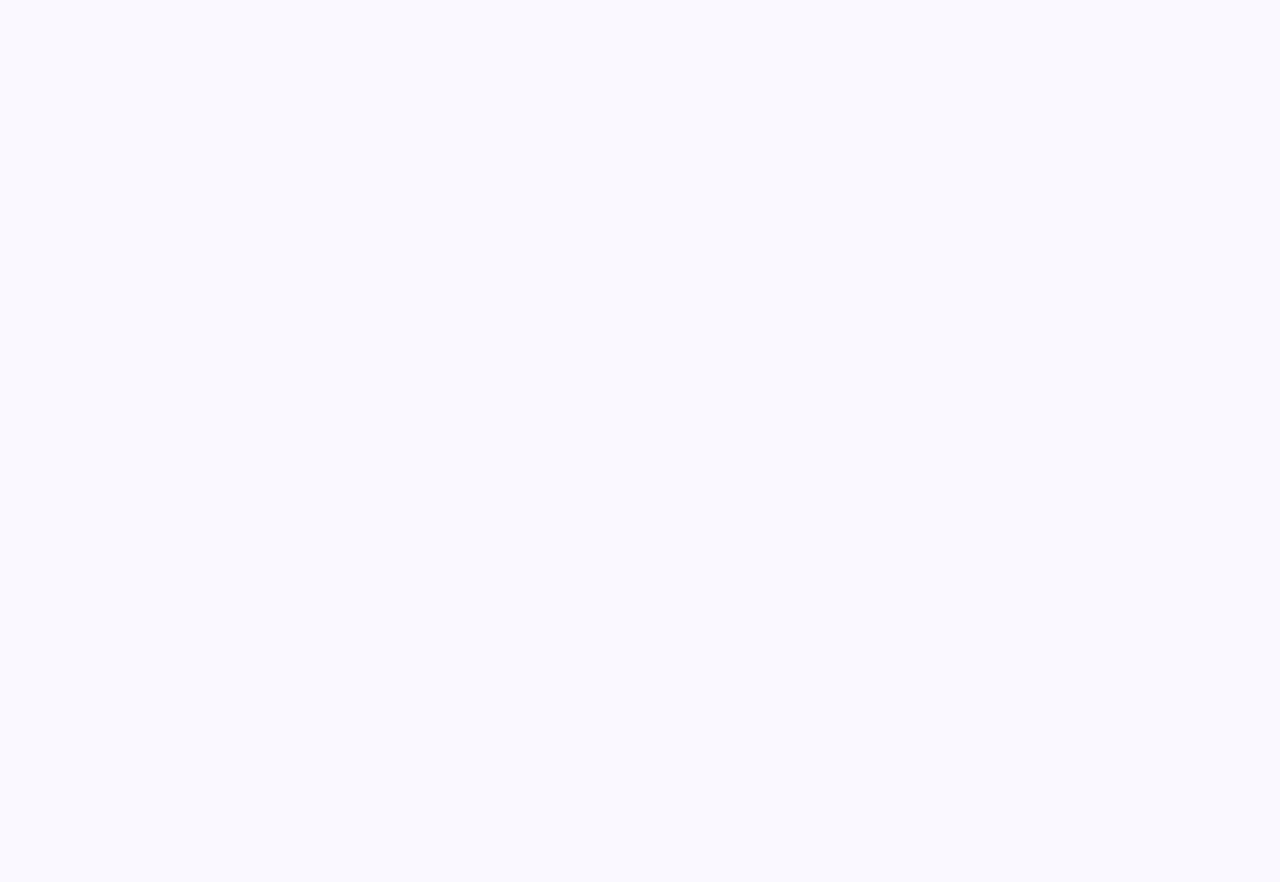
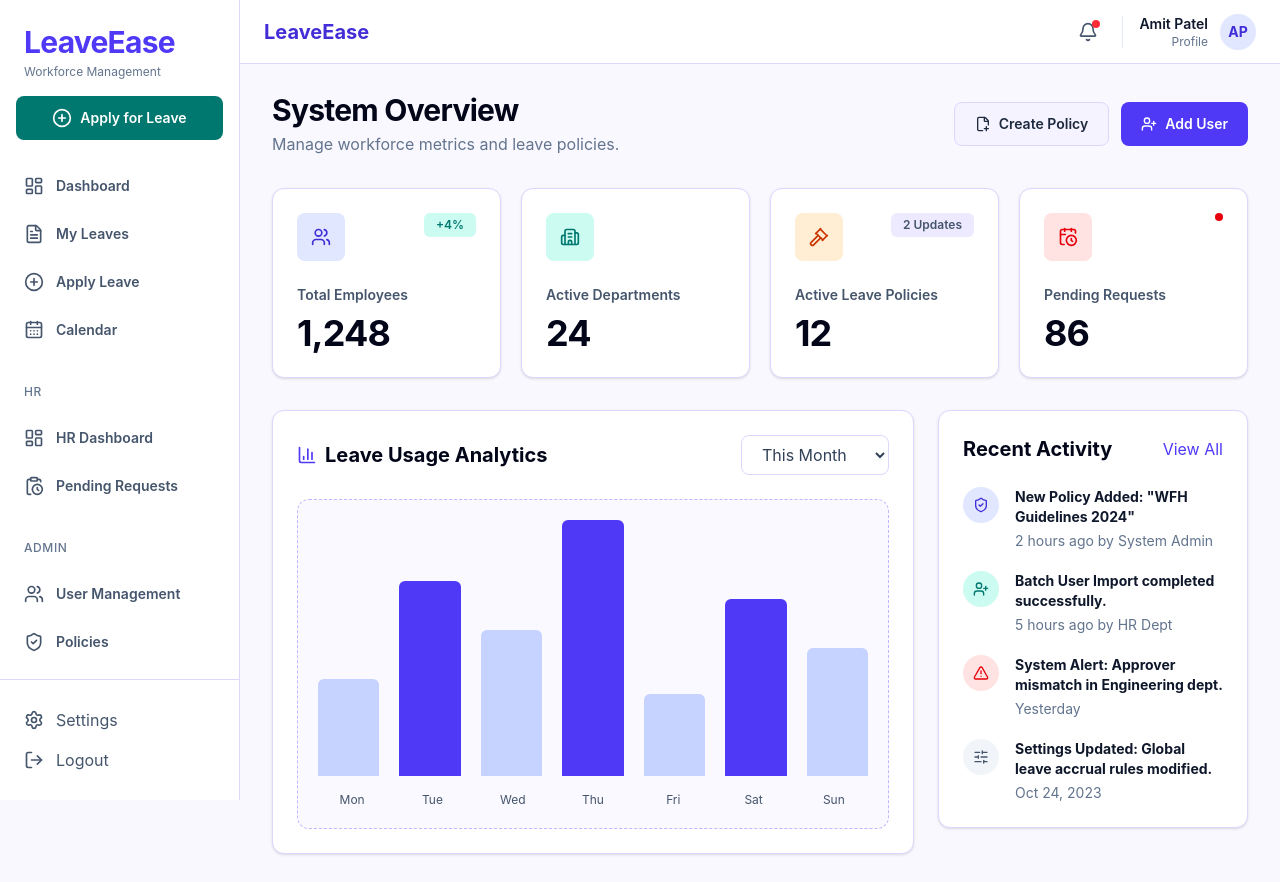
Before and after one commit to amitbhandari6284/leave-ease, a React (Vite) app in the folder client/: page /admin/dashboard in a window 1280 px wide. Before the commit this address had no page. Before the commit the page ends 800 px from the top, so only its background shows below. Built offline with nearby package versions, Linux system fonts and the light colour scheme.

Commit message:
feat: build admin dashboard

```diff
--- a/client/src/app/App.jsx
+++ b/client/src/app/App.jsx
@@ -9,6 +9,7 @@ import MyLeavesPage from "../pages/employee/MyLeavesPage";
 import HrDashboard from "../pages/hr/HrDashboard";
 import PendingRequestsPage from "../pages/hr/PendingRequestsPage";
 import DepartmentCalendarPage from "../pages/hr/DepartmentCalendarPage";
+import AdminDashboard from "../pages/admin/AdminDashboard";
 
 const queryClient = new QueryClient({
   defaultOptions: {
@@ -28,10 +29,14 @@ function App() {
           <Route index element={<Navigate replace to="login" />} />
           <Route path="/login" element={<LoginPage />} />
           <Route element={<AppLayout />}>
+
+            {/* dashboards */}
             <Route path="/dashboard" element={<EmployeeDashboard />} />
+            <Route path="/hr/dashboard" element={<HrDashboard />} />
+            <Route path="/admin/dashboard" element={<AdminDashboard />} />
+
             <Route path="/apply-leave" element={<ApplyLeavePage />} />
             <Route path="/my-leaves" element={<MyLeavesPage />} />
-            <Route path="/hr/dashboard" element={<HrDashboard />} />
             <Route path="/pending-requests" element={<PendingRequestsPage />} />
             <Route path="/pending-requests/:requestId" element={<PendingRequestsPage />} />
             <Route path="/calendar" element={<DepartmentCalendarPage />} />
--- a/client/src/components/layout/Sidebar.jsx
+++ b/client/src/components/layout/Sidebar.jsx
@@ -65,14 +65,18 @@ const adminLinks = [
     to: "/reports",
     icon: BarChart3,
   },
+  {
+    label: "Admin Dashboard",
+    to: "/admin/dashboard",
+    icon: LayoutDashboard,
+  },
 ];
 
 function Sidebar({ isOpen, onClose }) {
   return (
     <aside
-      className={`fixed inset-y-0 left-0 z-40 flex w-60 flex-col border-r border-violet-200 bg-white transition-transform duration-200 lg:translate-x-0 ${
-        isOpen ? "translate-x-0" : "-translate-x-full"
-      }`}
+      className={`fixed inset-y-0 left-0 z-40 flex w-60 flex-col border-r border-violet-200 bg-white transition-transform duration-200 lg:translate-x-0 ${isOpen ? "translate-x-0" : "-translate-x-full"
+        }`}
     >
       <div className="flex h-24 items-start justify-between px-6 pt-6">
         <div>
@@ -142,10 +146,9 @@ function SidebarLink({ link, onClick }) {
       to={link.to}
       onClick={onClick}
       className={({ isActive }) =>
-        `relative flex min-h-11 items-center gap-3 rounded-r-lg px-4 text-sm font-semibold transition ${
-          isActive
-            ? "bg-indigo-50 text-indigo-700 before:absolute before:inset-y-0 before:left-0 before:w-1 before:bg-indigo-600"
-            : "text-slate-600 hover:bg-slate-50 hover:text-slate-900"
+        `relative flex min-h-11 items-center gap-3 rounded-r-lg px-4 text-sm font-semibold transition ${isActive
+          ? "bg-indigo-50 text-indigo-700 before:absolute before:inset-y-0 before:left-0 before:w-1 before:bg-indigo-600"
+          : "text-slate-600 hover:bg-slate-50 hover:text-slate-900"
         }`
       }
     >
--- /dev/null
+++ b/client/src/pages/admin/AdminDashboard.jsx
@@ -0,0 +1,267 @@
+import {
+  AlertTriangle,
+  BarChart3,
+  Building2,
+  CalendarClock,
+  FilePlus2,
+  Gavel,
+  ShieldCheck,
+  SlidersHorizontal,
+  UserPlus,
+  Users,
+} from "lucide-react";
+import { Link } from "react-router";
+
+const overviewStats = [
+  {
+    label: "Total Employees",
+    value: "1,248",
+    note: "+4%",
+    icon: Users,
+    iconClass: "bg-indigo-100 text-indigo-700",
+    noteClass: "bg-teal-100 text-teal-700",
+  },
+  {
+    label: "Active Departments",
+    value: "24",
+    note: "",
+    icon: Building2,
+    iconClass: "bg-teal-100 text-teal-700",
+  },
+  {
+    label: "Active Leave Policies",
+    value: "12",
+    note: "2 Updates",
+    icon: Gavel,
+    iconClass: "bg-orange-100 text-orange-700",
+    noteClass: "bg-violet-100 text-slate-600",
+  },
+  {
+    label: "Pending Requests",
+    value: "86",
+    note: "",
+    icon: CalendarClock,
+    iconClass: "bg-red-100 text-red-600",
+    hasAlert: true,
+  },
+];
+
+const usageData = [
+  { day: "Mon", value: 38 },
+  { day: "Tue", value: 76 },
+  { day: "Wed", value: 57 },
+  { day: "Thu", value: 100 },
+  { day: "Fri", value: 32 },
+  { day: "Sat", value: 69 },
+  { day: "Sun", value: 50 },
+];
+
+const activities = [
+  {
+    id: 1,
+    title: 'New Policy Added: "WFH Guidelines 2024"',
+    meta: "2 hours ago by System Admin",
+    icon: ShieldCheck,
+    iconClass: "bg-indigo-100 text-indigo-700",
+  },
+  {
+    id: 2,
+    title: "Batch User Import completed successfully.",
+    meta: "5 hours ago by HR Dept",
+    icon: UserPlus,
+    iconClass: "bg-teal-100 text-teal-700",
+  },
+  {
+    id: 3,
+    title: "System Alert: Approver mismatch in Engineering dept.",
+    meta: "Yesterday",
+    icon: AlertTriangle,
+    iconClass: "bg-red-100 text-red-600",
+  },
+  {
+    id: 4,
+    title: "Settings Updated: Global leave accrual rules modified.",
+    meta: "Oct 24, 2023",
+    icon: SlidersHorizontal,
+    iconClass: "bg-slate-100 text-slate-600",
+  },
+];
+
+function AdminDashboard() {
+  return (
+    <div className="mx-auto max-w-7xl">
+      <section className="flex flex-col justify-between gap-5 xl:flex-row xl:items-center">
+        <div>
+          <h1 className="text-3xl font-bold tracking-tight text-slate-950">
+            System Overview
+          </h1>
+
+          <p className="mt-1 text-slate-500">
+            Manage workforce metrics and leave policies.
+          </p>
+        </div>
+
+        <div className="flex flex-col gap-3 sm:flex-row">
+          <Link
+            to="/policies"
+            className="inline-flex h-11 items-center justify-center gap-2 rounded-lg border border-violet-200 bg-violet-50 px-5 text-sm font-semibold text-slate-800 transition hover:bg-violet-100"
+          >
+            <FilePlus2 className="size-4" />
+            Create Policy
+          </Link>
+
+          <Link
+            to="/users"
+            className="inline-flex h-11 items-center justify-center gap-2 rounded-lg bg-indigo-600 px-5 text-sm font-semibold text-white transition hover:bg-indigo-700"
+          >
+            <UserPlus className="size-4" />
+            Add User
+          </Link>
+        </div>
+      </section>
+
+      <section className="mt-8 grid gap-5 sm:grid-cols-2 xl:grid-cols-4">
+        {overviewStats.map((stat) => (
+          <OverviewCard key={stat.label} stat={stat} />
+        ))}
+      </section>
+
+      <section className="mt-8 grid items-start gap-6 xl:grid-cols-[minmax(0,1fr)_310px]">
+        <LeaveUsageAnalytics />
+
+        <RecentActivity />
+      </section>
+    </div>
+  );
+}
+
+function OverviewCard({ stat }) {
+  const Icon = stat.icon;
+
+  return (
+    <article className="relative overflow-hidden rounded-xl border border-violet-200 bg-white p-6 shadow-sm">
+      {stat.hasAlert && (
+        <span className="absolute top-6 right-6 size-2 rounded-full bg-red-600" />
+      )}
+
+      <div className="flex items-start justify-between gap-4">
+        <div
+          className={`flex size-12 items-center justify-center rounded-lg ${stat.iconClass}`}
+        >
+          <Icon className="size-5" />
+        </div>
+
+        {stat.note && (
+          <span
+            className={`rounded-md px-3 py-1 text-xs font-semibold ${stat.noteClass}`}
+          >
+            {stat.note}
+          </span>
+        )}
+      </div>
+
+      <p className="mt-6 text-sm font-semibold text-slate-600">
+        {stat.label}
+      </p>
+
+      <p className="mt-2 text-4xl font-bold tracking-tight text-slate-950">
+        {stat.value}
+      </p>
+    </article>
+  );
+}
+
+function LeaveUsageAnalytics() {
+  return (
+    <section className="rounded-xl border border-violet-200 bg-white p-6 shadow-sm">
+      <div className="flex flex-col justify-between gap-4 sm:flex-row sm:items-center">
+        <div className="flex items-center gap-2">
+          <BarChart3 className="size-5 text-indigo-600" />
+
+          <h2 className="text-xl font-bold text-slate-950">
+            Leave Usage Analytics
+          </h2>
+        </div>
+
+        <select className="h-10 w-fit rounded-lg border border-violet-200 bg-white px-4 text-sm text-slate-700 outline-none focus:border-indigo-500 focus:ring-3 focus:ring-indigo-100">
+          <option>This Month</option>
+          <option>Last Month</option>
+          <option>This Quarter</option>
+        </select>
+      </div>
+
+      <div className="mt-6 rounded-xl border border-dashed border-violet-300 bg-violet-50/50 p-5">
+        <div className="flex h-64 items-end gap-3 sm:gap-5">
+          {usageData.map((item, index) => (
+            <div
+              key={item.day}
+              className="flex h-full flex-1 flex-col justify-end"
+            >
+              <div
+                className={`rounded-t-md ${index % 2 === 0 ? "bg-indigo-200" : "bg-indigo-600"
+                  }`}
+                style={{ height: `${item.value}%` }}
+                title={`${item.day}: ${item.value}`}
+              />
+            </div>
+          ))}
+        </div>
+
+        <div className="mt-4 grid grid-cols-7 gap-3 text-center text-xs text-slate-600">
+          {usageData.map((item) => (
+            <span key={item.day}>{item.day}</span>
+          ))}
+        </div>
+      </div>
+    </section>
+  );
+}
+
+function RecentActivity() {
+  return (
+    <section className="rounded-xl border border-violet-200 bg-white p-6 shadow-sm">
+      <header className="flex items-center justify-between gap-4">
+        <h2 className="text-xl font-bold text-slate-950">
+          Recent Activity
+        </h2>
+
+        <button
+          type="button"
+          className="text-sm font-semibold text-indigo-600 hover:text-indigo-700"
+        >
+          View All
+        </button>
+      </header>
+
+      <div className="mt-6 space-y-5">
+        {activities.map((activity) => (
+          <ActivityItem key={activity.id} activity={activity} />
+        ))}
+      </div>
+    </section>
+  );
+}
+
+function ActivityItem({ activity }) {
+  const Icon = activity.icon;
+
+  return (
+    <article className="flex gap-4">
+      <div
+        className={`flex size-9 shrink-0 items-center justify-center rounded-full ${activity.iconClass}`}
+      >
+        <Icon className="size-4" />
+      </div>
+
+      <div>
+        <p className="text-sm font-bold leading-5 text-slate-900">
+          {activity.title}
+        </p>
+
+        <p className="mt-1 text-sm text-slate-500">{activity.meta}</p>
+      </div>
+    </article>
+  );
+}
+
+export default AdminDashboard;
```
